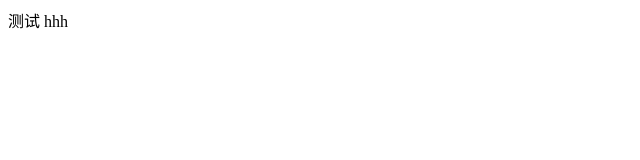
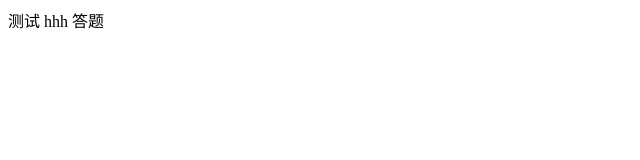
Before and after one commit to WoHaoKun21/teams, a plain HTML site: page index.html in a window 1280 px wide. Shown: the full height of the page, 0-640 px from the left. Drawn offline with Linux system fonts and the light colour scheme.

Commit message:
update:王伟杰

```diff
--- a/index.html
+++ b/index.html
@@ -9,5 +9,6 @@
 <body>
     测试
     hhh
+    答题
 </body>
 </html>
```
